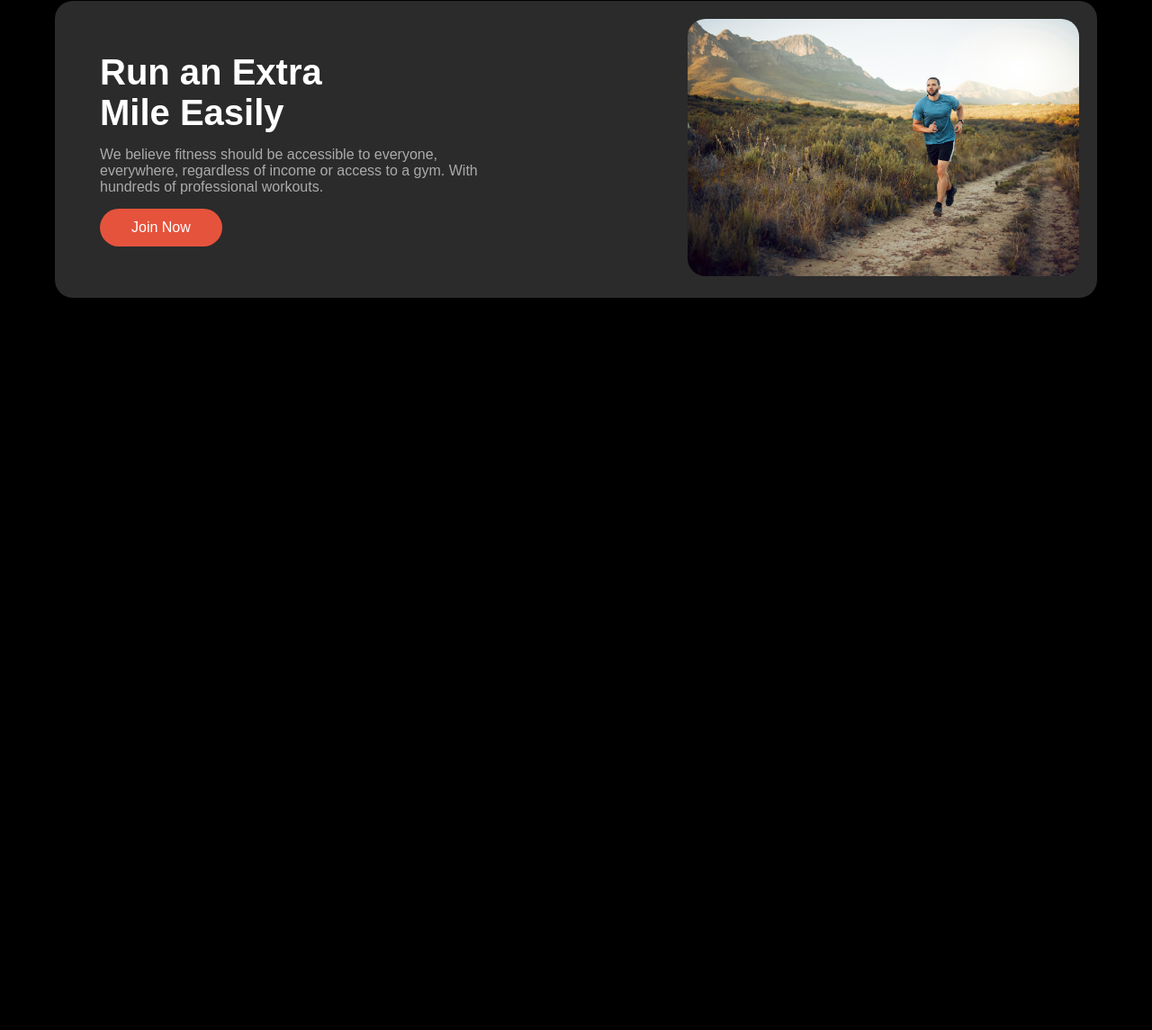
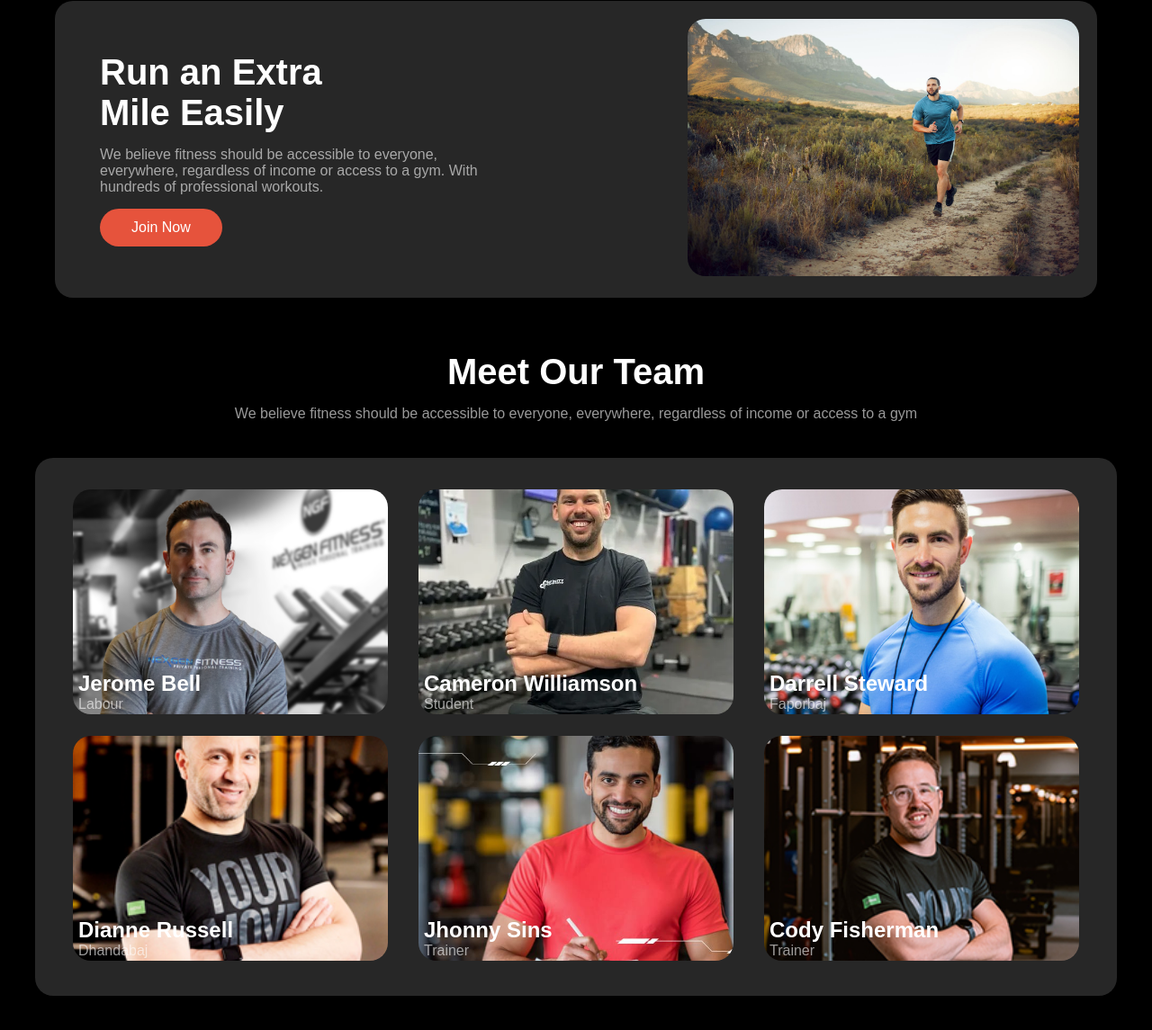
Before and after one commit to Siam-555/mahin-second-project, a plain HTML site: page index.html in a window 1280 px wide. Shown: the part 1250-2395 px from the top of the page at 90% size. Before the commit the page ends 1611 px from the top, so only its background shows below. Drawn offline with Linux system fonts and the light colour scheme; a web font is replaced by a local one.

Commit message:
team section added

```diff
--- a/index.html
+++ b/index.html
@@ -77,6 +77,55 @@
         <img src="images/run.jpg">
       </div>
     </section>
+
+    <section id="meet-our-team">
+      <h2 style="text-align: center;" class="common-heading">Meet Our Team</h2>
+      <p style="text-align: center;" class="dim-text spaced-p">We believe fitness should be accessible to everyone, everywhere, regardless of income or access to a gym</p>
+      <div id="members">
+        <div>
+          <img src="images/trainer6.png">
+          <div>
+            <h2>Jerome Bell</h2>
+            <p class="dim-text">Labour</p>
+          </div>
+        </div>
+        <div>
+          <img src="images/trainer1.png">
+          <div>
+            <h2>Cameron Williamson</h2>
+            <p class="dim-text">Student</p>
+          </div>
+        </div>
+        <div>
+          <img src="images/trainer2.png">
+          <div>
+            <h2>Darrell Steward</h2>
+            <p class="dim-text">Faporbaj</p>
+          </div>
+        </div>
+        <div>
+          <img src="images/trainer3.png">
+          <div>
+            <h2>Dianne Russell</h2>
+            <p class="dim-text">Dhandabaj</p>
+          </div>
+        </div>
+        <div>
+          <img src="images/trainer4.png">
+          <div>
+            <h2>Jhonny Sins</h2>
+            <p class="dim-text">Trainer</p>
+          </div>
+        </div>
+        <div>
+          <img src="images/trainer5.png">
+          <div>
+            <h2>Cody Fisherman</h2>
+            <p class="dim-text">Trainer</p>
+          </div>
+        </div>
+      </div>
+    </section>
   </main>
 
 
--- a/style.css
+++ b/style.css
@@ -137,7 +137,7 @@ header section {
   margin: 30px auto;
   padding: 20px;
   padding-left: 50px;
-  background: #2b2b2b;
+  background: #272727;
   display: flex;
   align-items: center;
   justify-content: space-between;
@@ -150,3 +150,37 @@ header section {
   width: 100%;
   border-radius: 20px;
 }
+
+
+/* -------------------------------------------------- */
+               /* Meet Our Team section */
+/* --------------------------------------------------*/
+#meet-our-team {
+  margin: 60px auto;
+}
+#members {
+  background: #272727;
+  border-radius: 20px;
+  width: 90%;
+  margin: 0 auto;
+  margin-top: 40px;
+  padding: 25px;
+  display: grid;
+  grid-template-columns: repeat(3, 1fr);
+}
+#members img {
+  height: 250px;
+  width: 350px;
+  margin: 10px;
+  object-fit: cover;
+  border-radius: 20px;
+}
+#members > div {
+  margin: 0 auto;
+  position: relative;
+}
+#members > div > div {
+  position: absolute;
+  left: 16px;
+  bottom: 16px;
+}
```
